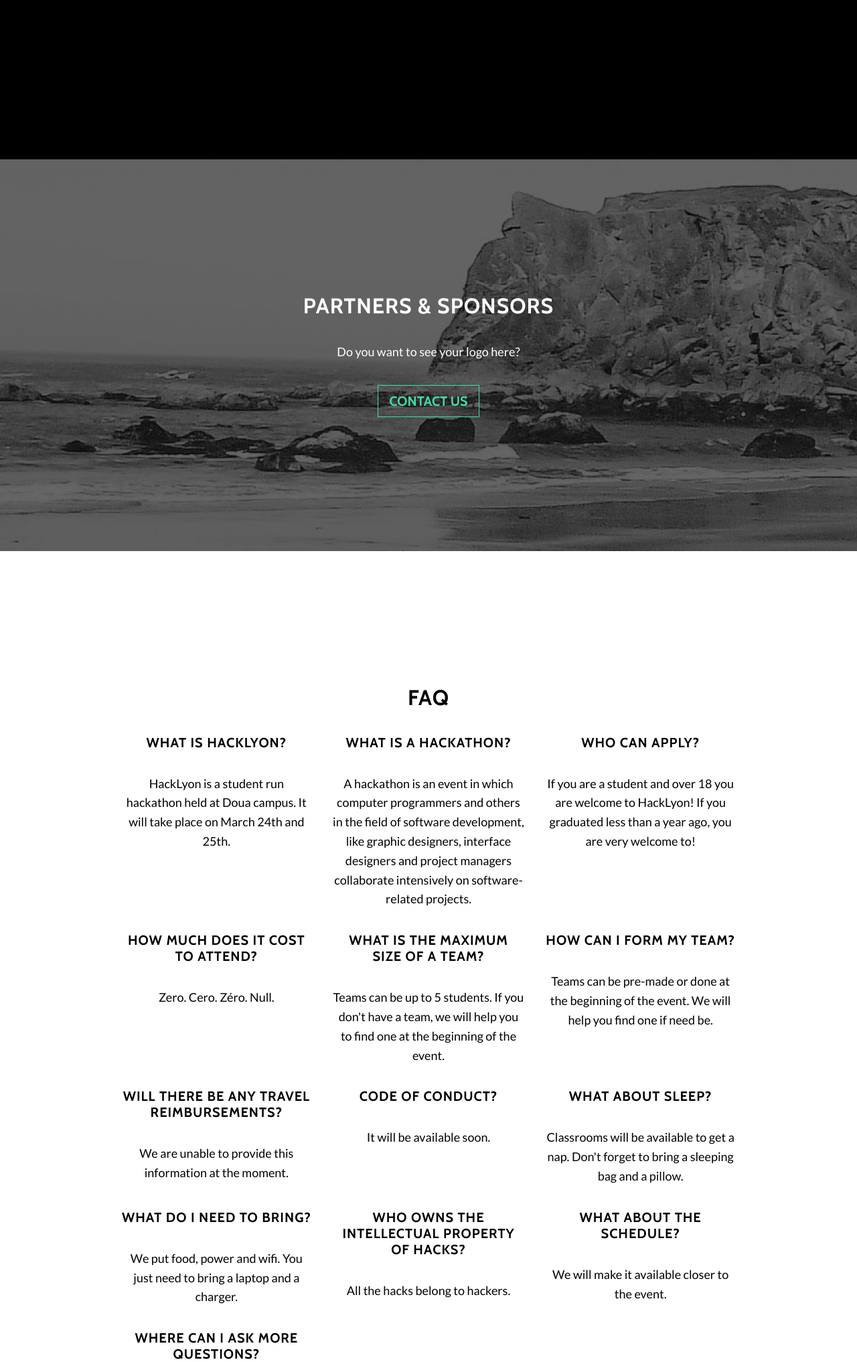
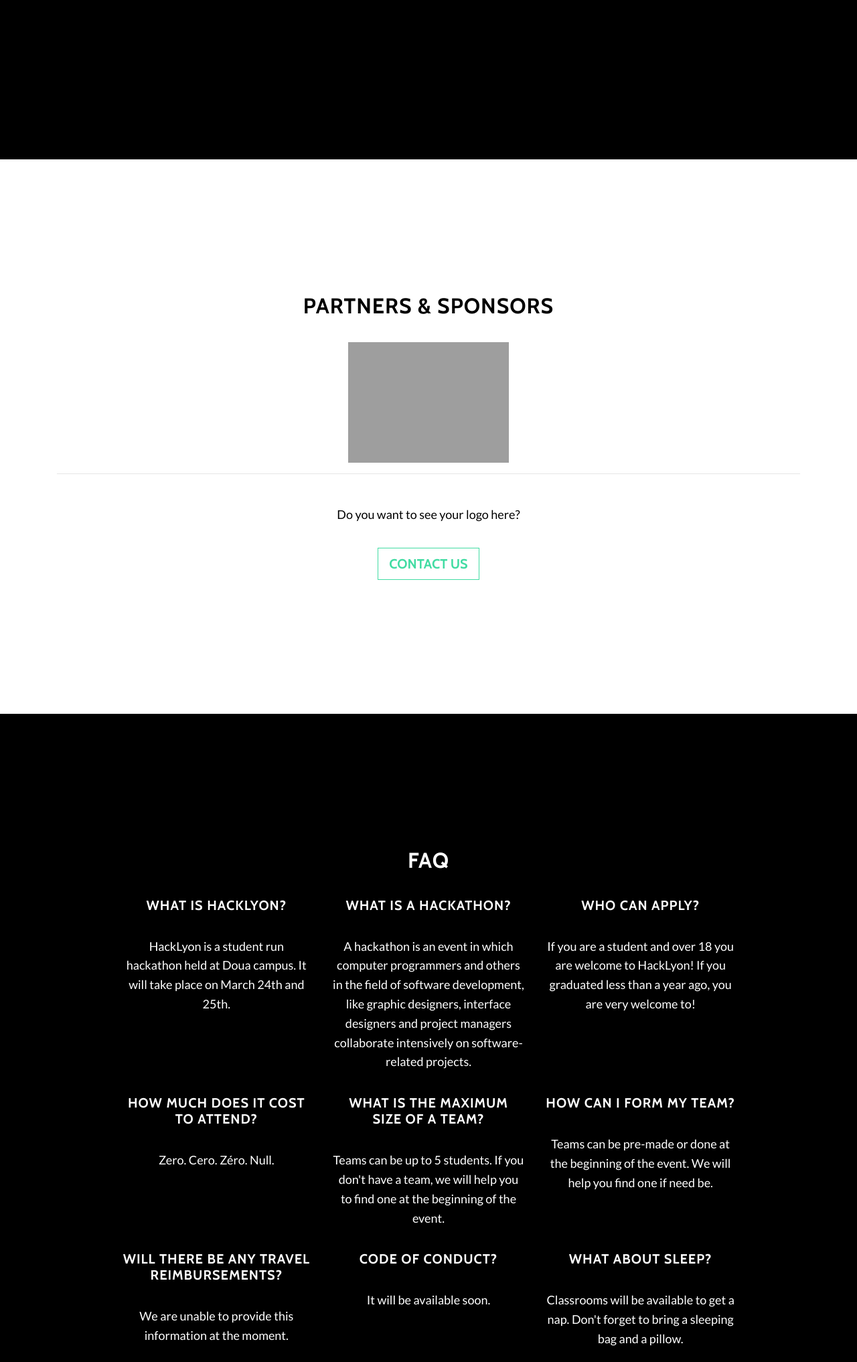
Before and after one commit to hacklyon/alpha-static, a PHP site: page / in a window 1280 px wide. Shown: the part 1209-3243 px from the top of the page at 67% size. Run offline with PHP 8.4, Linux system fonts and the light colour scheme; some libraries are stand-ins or nearby versions; grey boxes are pictures that could not be loaded.

Commit message:
add etic logo

```diff
--- a/css/grayscale.css
+++ b/css/grayscale.css
@@ -145,15 +145,19 @@ a {
   padding-bottom: 150px; }
 
 .sponsors-section {
-  color: white;
-  background: url("../img/downloads-bg.jpg") no-repeat center center scroll;
-  background-color: black;
+  color: black;
+  /*background: url("../img/downloads-bg.jpg") no-repeat center center scroll;*/
+  background-color: white;
   -webkit-background-size: cover;
   -moz-background-size: cover;
   -o-background-size: cover;
   background-size: cover; }
 
 .faqs-section {
+  color: white;
+  background-color: black; }
+
+.contact-section {
   color: black;
   background-color: white;
 }
--- a/index.html
+++ b/index.html
@@ -103,6 +103,15 @@
       <div class="container">
         <div class="col-lg-8 mx-auto">
           <h2>Partners &amp; Sponsors</h2>
+        </div>
+        <div class="col-md-12">
+          <a href="http://www.etic-insa.com/">
+            <img src="https://images.b-reputation.com/f9aa9498-35f3-4cba-8b5d-d0389101d4b5.png" style="width: 240px;">
+          </a>
+        </div>
+        <hr>
+        <div class="row" style="height:30px;"></div>
+        <div class="col-lg-8 mx-auto">
           <p>Do you want to see your logo here?</p>
           <a href="mailto:partnerships@hacklyon.com" class="btn btn-default btn-lg">Contact us</a>
         </div>
@@ -191,7 +200,7 @@
     </section>
 
     <!-- Contact Section -->
-    <section id="contact" class="content-section text-center">
+    <section id="contact" class="content-section contact-section text-center">
       <div class="container">
         <div class="row">
           <div class="col-lg-8 mx-auto">
```
